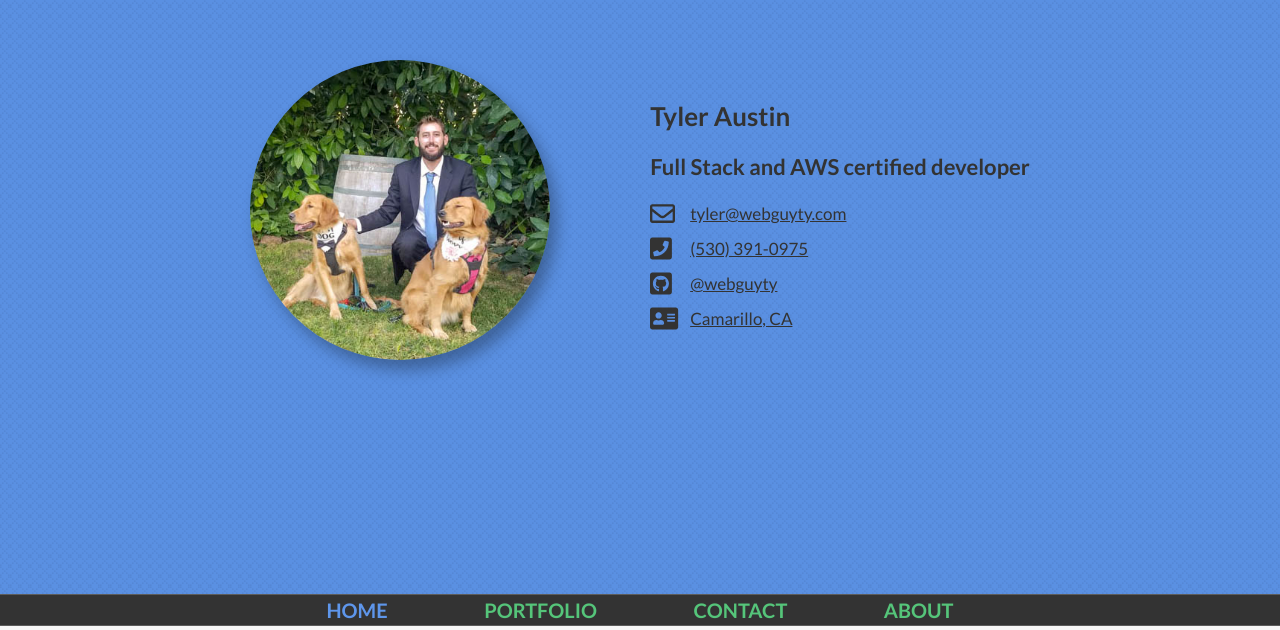
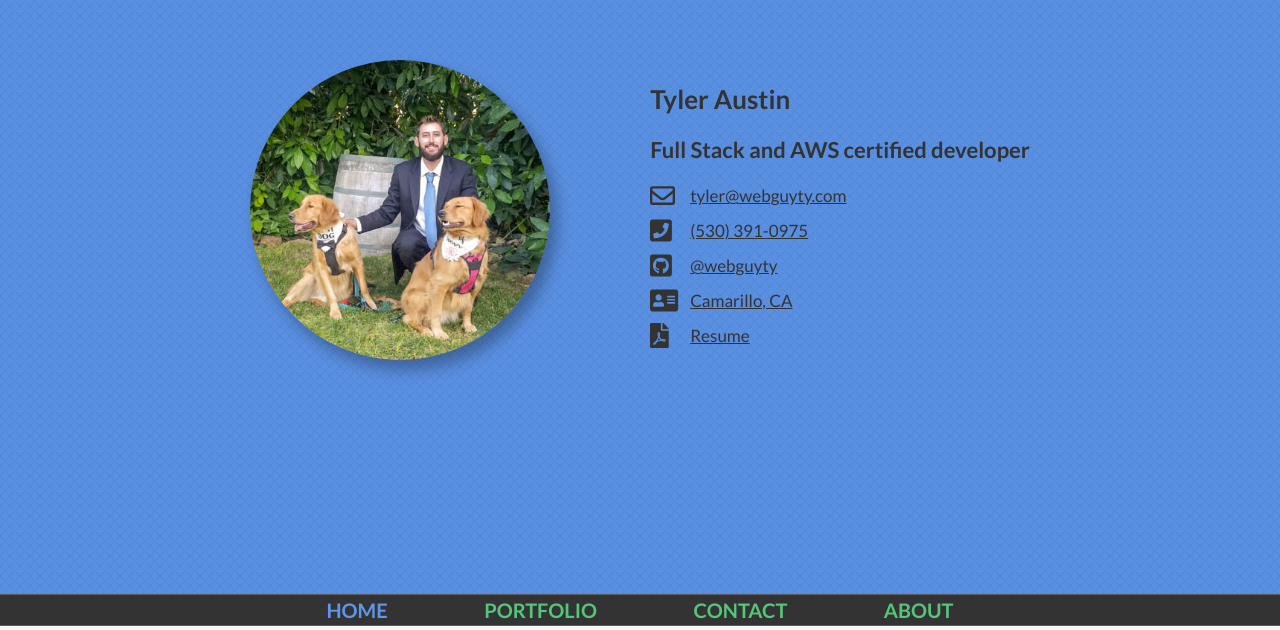
Before and after one commit to webguyty/portfolio-webpack, a website built with webpack: page src/template.html in a window 1280 px wide. Shown: the part 174-804 px from the top of the page. Built offline with nearby package versions, Linux system fonts and the light colour scheme; what simple-scrollspy would draw is missing.

Commit message:
resume added to header

```diff
--- a/src/template.html
+++ b/src/template.html
@@ -59,6 +59,14 @@
               </div>
               <a href="https://goo.gl/maps/d5gMmrBNirXk7zUT6" target="_blank"
                 >Camarillo, CA</a
+              >
+            </li>
+            <li class="portfolio-header__item">
+              <div class="portfolio-header__icon-container">
+                <i class="fas fa-file-pdf portfolio-header__icon"></i>
+              </div>
+              <a href="/resources/webguyty-resume.pdf" target="_blank"
+                >Resume</a
               >
             </li>
           </ul>
--- a/webpack.common.js
+++ b/webpack.common.js
@@ -1,34 +1,34 @@
-const path = require('path');
-var HtmlWebpackPlugin = require('html-webpack-plugin');
+const path = require("path");
+var HtmlWebpackPlugin = require("html-webpack-plugin");
 
 module.exports = {
   entry: {
-    main: './src/index.js',
+    main: "./src/index.js",
   },
   module: {
     rules: [
       {
         test: /\.html$/,
-        use: ['html-loader'],
+        use: ["html-loader"],
       },
       {
         test: /\.(svg|png|jpg|gif)$/,
         use: {
-          loader: 'file-loader',
+          loader: "file-loader",
           options: {
             // name: '[name].[ext]',
-            name: '[name].[hash].[ext]',
-            outputPath: 'imgs',
+            name: "[name].[hash].[ext]",
+            outputPath: "imgs",
           },
         },
       },
       {
         test: /\.pdf$/,
         use: {
-          loader: 'file-loader',
+          loader: "file-loader",
           options: {
-            name: '[name].[ext]',
-            outputPath: 'resume',
+            name: "[name].[ext]",
+            outputPath: "resources",
           },
         },
       },
```
